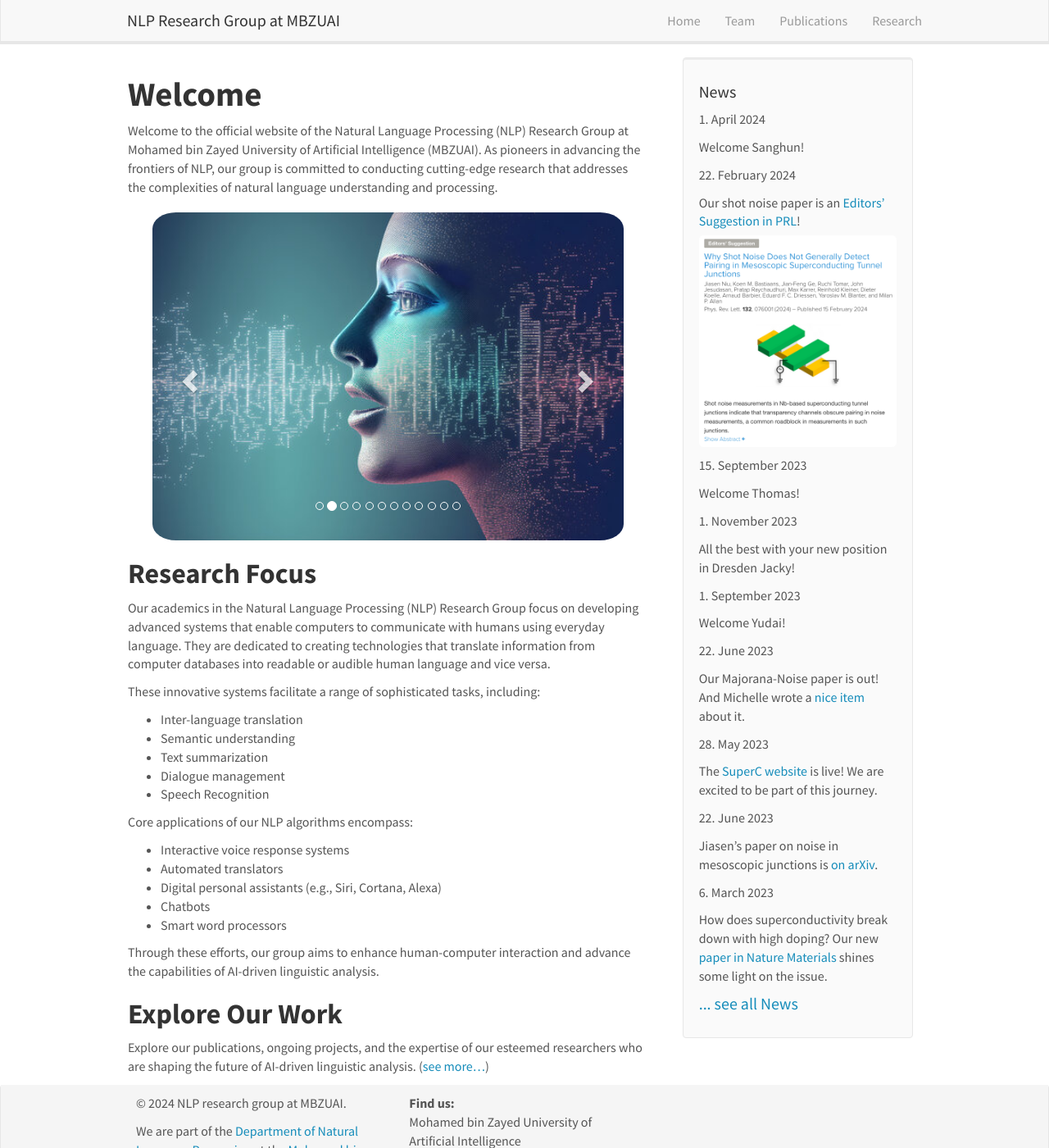
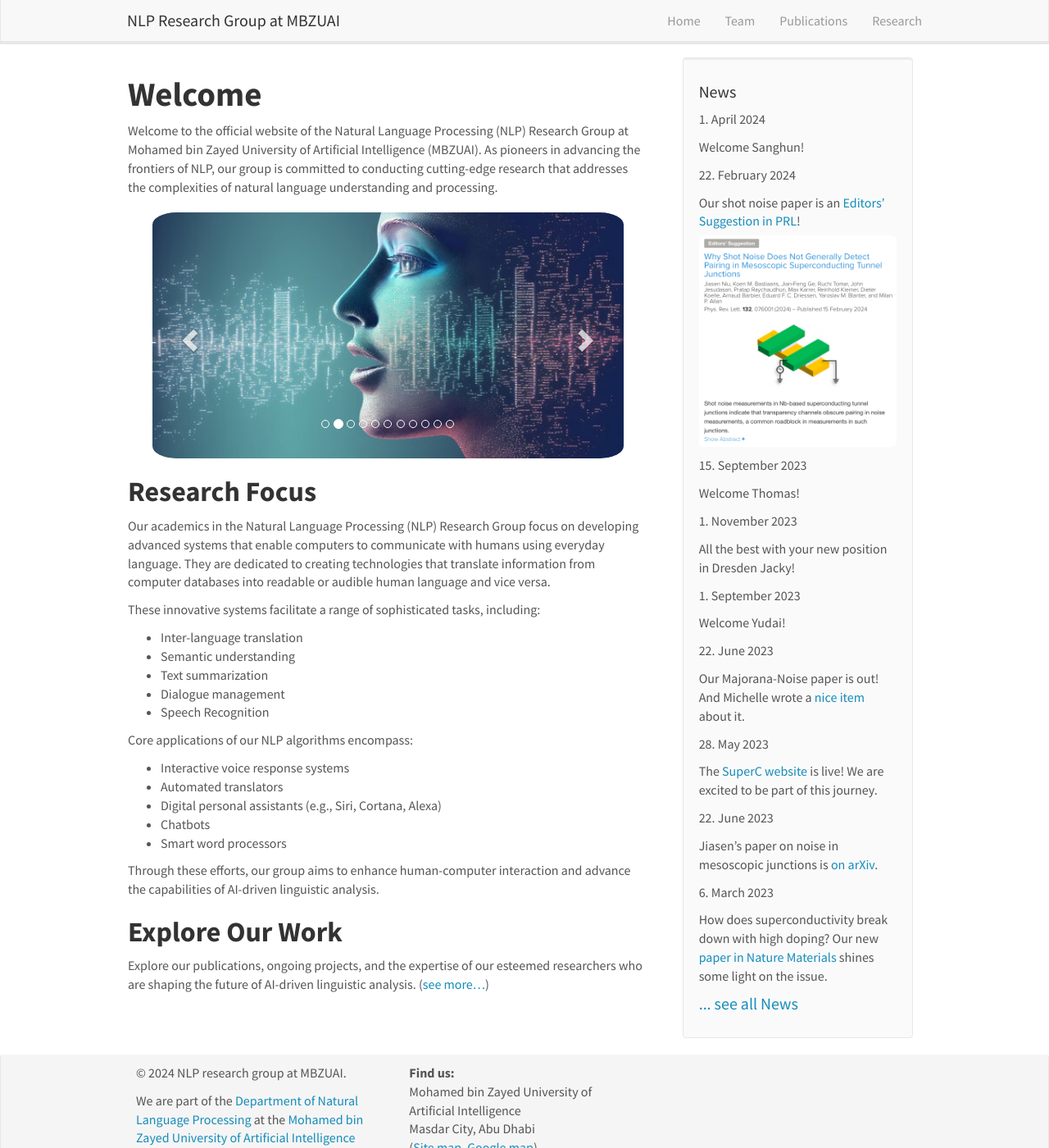
Before and after one commit to RamzaBasharat/MBZUAI, a Jekyll site: the page built from _pages/home.md, in a window 1280 px wide and 1400 px high. Shown: the whole window at 82% size. Built offline with Jekyll 4.4.1, drawn with Linux system fonts in a browser that asks for light colours; nearby versions of some CDN libraries.

Commit message:
home page updated

```diff
--- a/_pages/home.md
+++ b/_pages/home.md
@@ -12,7 +12,7 @@ Welcome to the official website of the Natural Language Processing (NLP) Researc
 <style>
 #carousel img {
     width: 100%;
-    height: 400px; /* Set the desired height */
+    height: 300px; /* Set the desired height */
     object-fit: cover; /* This will ensure the images cover the entire area while maintaining aspect ratio */
 }
 </style>
@@ -31,7 +31,6 @@ Welcome to the official website of the Natural Language Processing (NLP) Researc
         <li data-target="#carousel" data-slide-to="8"></li>
         <li data-target="#carousel" data-slide-to="9"></li>
         <li data-target="#carousel" data-slide-to="10"></li>
-        <li data-target="#carousel" data-slide-to="11"></li>
     </ol>
 
     <!-- Items -->
@@ -46,31 +45,25 @@ Welcome to the official website of the Natural Language Processing (NLP) Researc
             <img src="{{ site.url }}{{ site.baseurl }}/images/slider/s20.jpg" alt="Slide 3" />
         </div>
         <div class="item">
-            <img src="{{ site.url }}{{ site.baseurl }}/images/slider/s12.jpg" alt="Slide 4" />
+            <img src="{{ site.url }}{{ site.baseurl }}/images/slider/s16.jpg" alt="Slide 4" />
+        </div>
+         <div class="item">
+            <img src="{{ site.url }}{{ site.baseurl }}/images/slider/s13.png" alt="Slide 5" />
+        </div>
+         <div class="item">
+            <img src="{{ site.url }}{{ site.baseurl }}/images/slider/s2.jpg" alt="Slide 6" />
+        </div>
+         <div class="item">
+            <img src="{{ site.url }}{{ site.baseurl }}/images/slider/s14.png" alt="Slide 7" />
+        </div>
+         <div class="item">
+            <img src="{{ site.url }}{{ site.baseurl }}/images/slider/s19.jpeg" alt="Slide 8" />
         </div>
         <div class="item">
-            <img src="{{ site.url }}{{ site.baseurl }}/images/slider/s16.jpg" alt="Slide 5" />
-        </div>
-         <div class="item">
-            <img src="{{ site.url }}{{ site.baseurl }}/images/slider/s13.png" alt="Slide 6" />
-        </div>
-         <div class="item">
-            <img src="{{ site.url }}{{ site.baseurl }}/images/slider/s1.jpg" alt="Slide 7" />
-        </div>
-         <div class="item">
-            <img src="{{ site.url }}{{ site.baseurl }}/images/slider/s2.jpg" alt="Slide 8" />
-        </div>
-         <div class="item">
-            <img src="{{ site.url }}{{ site.baseurl }}/images/slider/s5.jpg" alt="Slide 9" />
-        </div>
-         <div class="item">
-            <img src="{{ site.url }}{{ site.baseurl }}/images/slider/s19.jpeg" alt="Slide 10" />
+            <img src="{{ site.url }}{{ site.baseurl }}/images/slider/s14.jpg" alt="Slide 9" />
         </div>
         <div class="item">
-            <img src="{{ site.url }}{{ site.baseurl }}/images/slider/s14.jpg" alt="Slide 10" />
-        </div>
-        <div class="item">
-            <img src="{{ site.url }}{{ site.baseurl }}/images/slider/s7.jpg" alt="Slide 11" />
+            <img src="{{ site.url }}{{ site.baseurl }}/images/slider/s7.jpg" alt="Slide 10" />
         </div>
 
     </div>
```
